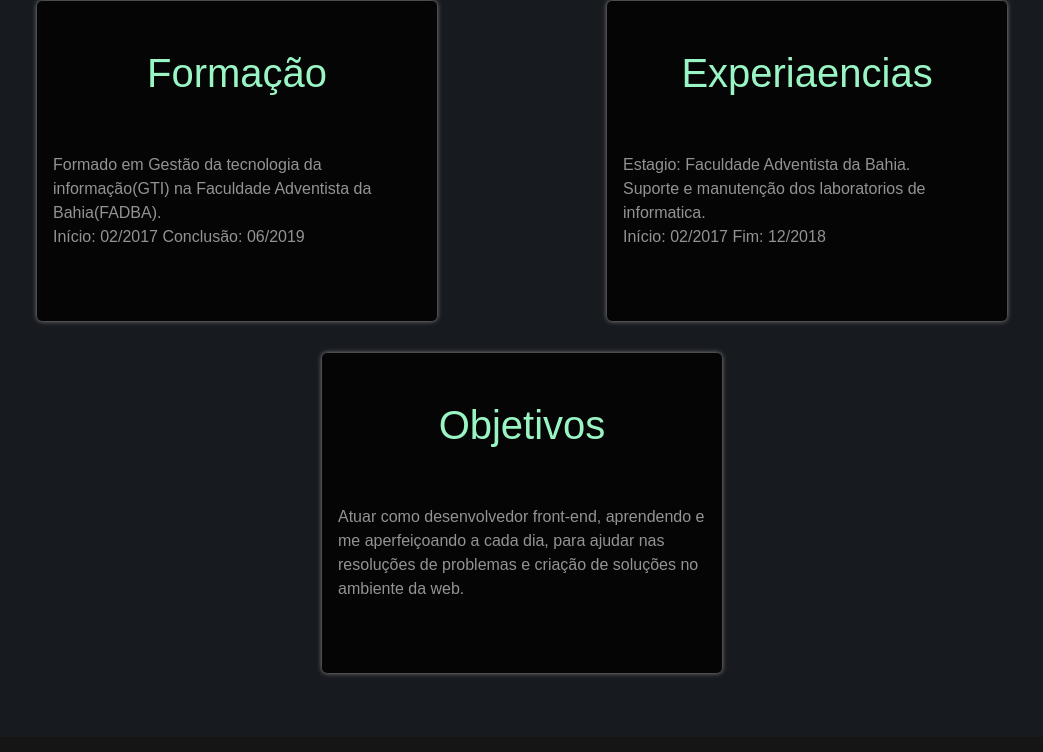
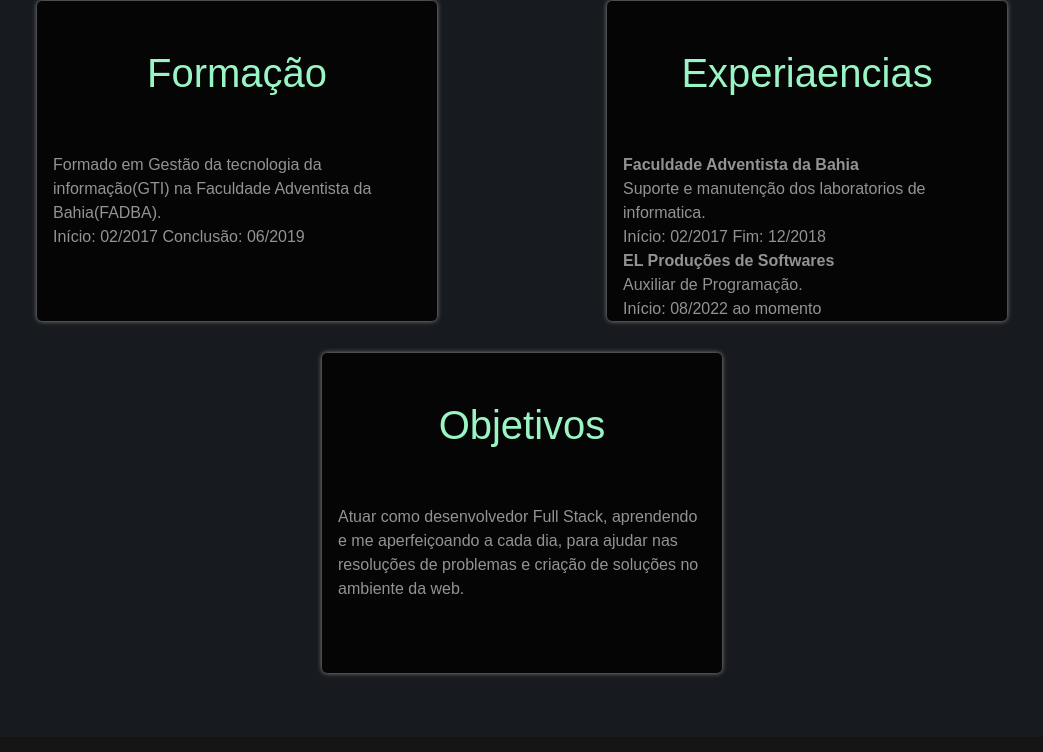
Before and after one commit to MarcosABatista/MarcosABatista.github.io, a plain HTML site: page index.html in a window 1280 px wide. Shown: the part 1340-2092 px from the top of the page, without its empty margins (118-1161 px from the left). Drawn offline with nearby package versions, Linux system fonts and the light colour scheme; a web font is replaced by a local one.

Commit message:
Update index.html

```diff
--- a/index.html
+++ b/index.html
@@ -213,15 +213,18 @@
         <div class="infoBox">
           <h1 class="title">Experiaencias</h1>
           <p class="texto">
-            Estagio: Faculdade Adventista da Bahia. <br />
+            <b>Faculdade Adventista da Bahia</b> <br />
             Suporte e manutenção dos laboratorios de informatica. <br />
-            Início: 02/2017 Fim: 12/2018
+            Início: 02/2017 Fim: 12/2018 <br/>
+            <b>EL Produções de Softwares</b> <br/>
+            Auxiliar de Programação. <br/>
+            Início: 08/2022 ao momento
           </p>
         </div>
         <div class="infoBox">
           <h1 class="title">Objetivos</h1>
           <p class="texto">
-            Atuar como desenvolvedor front-end, aprendendo e me aperfeiçoando a
+            Atuar como desenvolvedor Full Stack, aprendendo e me aperfeiçoando a
             cada dia, para ajudar nas resoluções de problemas e criação de
             soluções no ambiente da web.
           </p>
```
